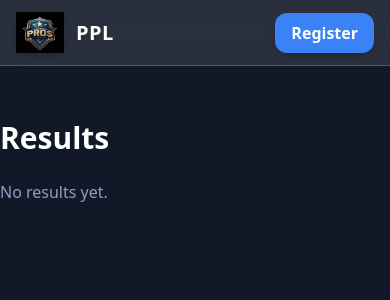
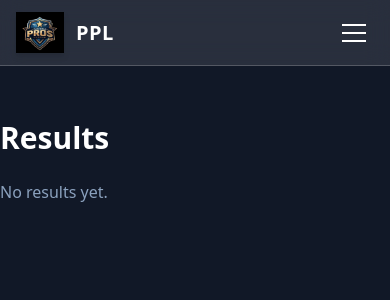
Before and after one commit to ibtisamk/pkpl_site, a Django app: page /fixtures/results/ in a window 390 px wide. Shown: the top 300 px of the page. Run offline with Django 5.2, Linux system fonts and the light colour scheme; data that the repository does not hold is empty; some libraries are stand-ins or nearby versions.

Commit message:
Improve mobile responsiveness and add responsive navbar

```diff
--- a/league/templates/league/base.html
+++ b/league/templates/league/base.html
@@ -1,6 +1,8 @@
 <!DOCTYPE html>
 <html>
 <head>
+    <meta charset="UTF-8">
+    <meta name="viewport" content="width=device-width, initial-scale=1.0">
     <title>PKPL</title>
     <script src="https://cdn.tailwindcss.com"></script>
     {% load static %}
@@ -23,7 +25,7 @@
           <span class="text-white font-bold text-xl tracking-wide">PPL</span>
         </a>
 
-        <!-- CENTER: NAV LINKS -->
+        <!-- CENTER: NAV LINKS (Desktop) -->
         <div class="hidden md:flex items-center gap-8 text-blue-100/90 font-medium">
             <a href="/teams/" class="hover:text-white transition">Teams</a>
             <a href="{% url 'all_players' %}" class="px-4 py-2 text-white hover:text-yellow-400">Players</a>
@@ -36,21 +38,92 @@
             <a href="/ppl3hype/" class="hover:text-white transition">PPL 3.0</a>
         </div>
 
-
-        <!-- RIGHT: REGISTER BUTTON -->
+        <!-- RIGHT: REGISTER BUTTON (Desktop) + HAMBURGER (Mobile) -->
+        <div class="flex items-center gap-4">
+          <!-- Register Button (Desktop) -->
           <a
             href="/register/"
-          class="bg-blue-500 hover:bg-blue-600 text-white font-semibold px-4 py-2 rounded-xl shadow-md transition"
+            class="hidden md:block bg-blue-500 hover:bg-blue-600 text-white font-semibold px-4 py-2 rounded-xl shadow-md transition"
           >
             Register
           </a>
 
+          <!-- Hamburger Menu Button (Mobile) -->
+          <button
+            id="mobile-menu-btn"
+            class="md:hidden flex flex-col items-center justify-center w-10 h-10 gap-1.5 hover:bg-white/10 rounded-lg transition"
+            aria-label="Toggle navigation menu"
+          >
+            <span class="w-6 h-0.5 bg-white transition-all" id="hamburger-line1"></span>
+            <span class="w-6 h-0.5 bg-white transition-all" id="hamburger-line2"></span>
+            <span class="w-6 h-0.5 bg-white transition-all" id="hamburger-line3"></span>
+          </button>
+        </div>
+      </div>
+
+      <!-- MOBILE NAV MENU (Hidden by default) -->
+      <div
+        id="mobile-menu"
+        class="hidden md:hidden border-t border-white/20 bg-white/5 backdrop-blur-md"
+      >
+        <div class="px-4 py-4 space-y-3 text-blue-100/90 font-medium">
+          <a href="/teams/" class="block px-2 py-2 hover:text-white hover:bg-white/10 rounded transition">Teams</a>
+          <a href="{% url 'all_players' %}" class="block px-2 py-2 text-white hover:text-yellow-400 hover:bg-white/10 rounded transition">Players</a>
+          <a href="/rankings/" class="block px-2 py-2 hover:text-white hover:bg-white/10 rounded transition">Rankings</a>
+          <a href="/fixtures/upcoming/" class="block px-2 py-2 hover:text-white hover:bg-white/10 rounded transition">Upcoming</a>
+          <a href="/fixtures/results/" class="block px-2 py-2 hover:text-white hover:bg-white/10 rounded transition">Results</a>
+          <a href="/story/" class="block px-2 py-2 hover:text-white hover:bg-white/10 rounded transition">Story</a>
+          <a href="/ppl1/" class="block px-2 py-2 hover:text-white hover:bg-white/10 rounded transition">PPL 1.0</a>
+          <a href="/ppl2/" class="block px-2 py-2 hover:text-white hover:bg-white/10 rounded transition">PPL 2.0</a>
+          <a href="/ppl3hype/" class="block px-2 py-2 hover:text-white hover:bg-white/10 rounded transition">PPL 3.0</a>
+          <div class="pt-2 border-t border-white/20">
+            <a
+              href="/register/"
+              class="block w-full text-center bg-blue-500 hover:bg-blue-600 text-white font-semibold px-4 py-2 rounded-xl shadow-md transition"
+            >
+              Register
+            </a>
+          </div>
+        </div>
       </div>
     </nav>
 
     <!-- SPACER (prevents content from hiding behind navbar) -->
     <div class="h-20"></div>
 
+    <!-- JavaScript for Mobile Menu Toggle -->
+    <script>
+      document.addEventListener('DOMContentLoaded', function() {
+        const mobileMenuBtn = document.getElementById('mobile-menu-btn');
+        const mobileMenu = document.getElementById('mobile-menu');
+        const hamburgerLine1 = document.getElementById('hamburger-line1');
+        const hamburgerLine2 = document.getElementById('hamburger-line2');
+        const hamburgerLine3 = document.getElementById('hamburger-line3');
+
+        mobileMenuBtn.addEventListener('click', function() {
+          mobileMenu.classList.toggle('hidden');
+
+          // Animate hamburger icon
+          hamburgerLine1.classList.toggle('rotate-45');
+          hamburgerLine1.classList.toggle('translate-y-2');
+          hamburgerLine2.classList.toggle('opacity-0');
+          hamburgerLine3.classList.toggle('-rotate-45');
+          hamburgerLine3.classList.toggle('-translate-y-2');
+        });
+
+        // Close menu when a link is clicked
+        const menuLinks = mobileMenu.querySelectorAll('a');
+        menuLinks.forEach(link => {
+          link.addEventListener('click', function() {
+            mobileMenu.classList.add('hidden');
+            hamburgerLine1.classList.remove('rotate-45', 'translate-y-2');
+            hamburgerLine2.classList.remove('opacity-0');
+            hamburgerLine3.classList.remove('-rotate-45', '-translate-y-2');
+          });
+        });
+      });
+    </script>
+
     <!-- PAGE CONTENT -->
     {% block content %}{% endblock %}
 
```
Lines whose indentation alone changed are shown as unchanged.
